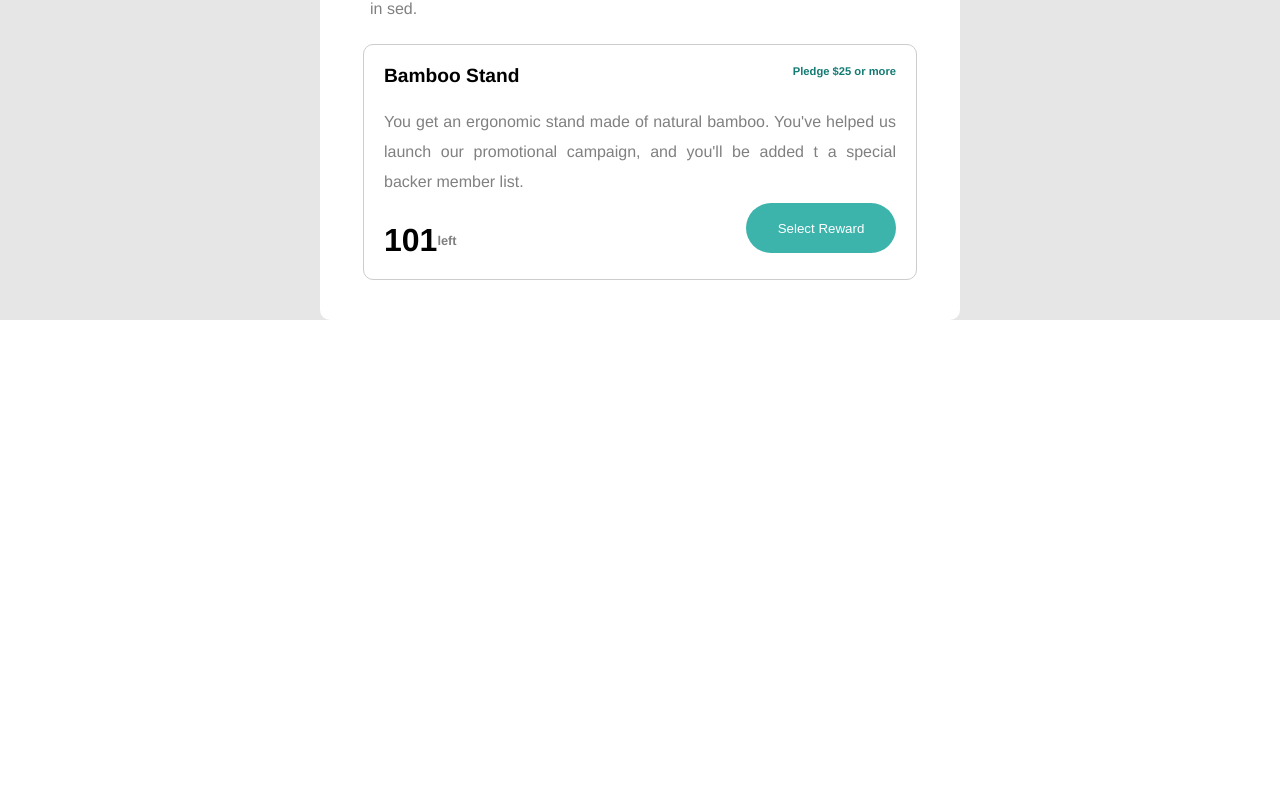
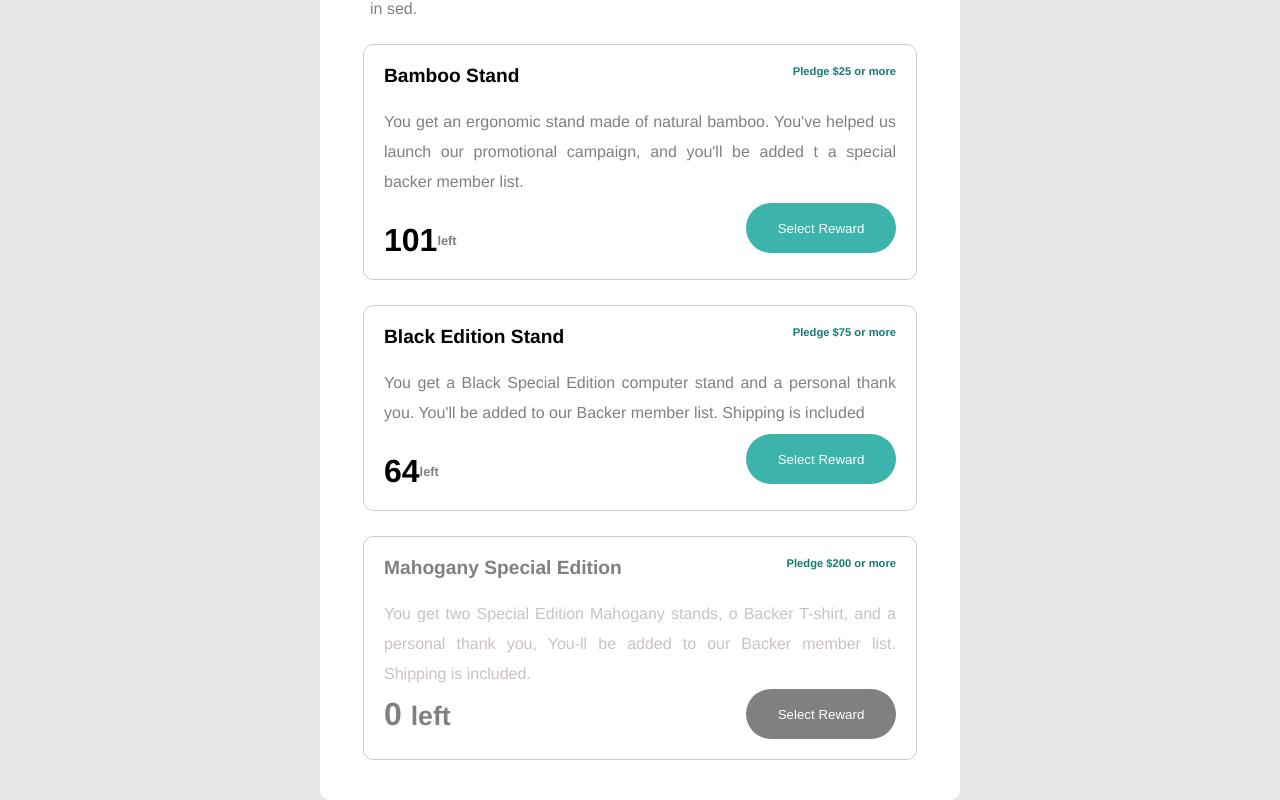
Before and after one commit to RodrigoVitor/crowdfunding, a Vue app: page / in a window 1280 px wide. Shown: the part 1085-1885 px from the top of the page. Before the commit the page ends 1405 px from the top, so only its background shows below. Built offline with nearby package versions, Linux system fonts and the light colour scheme.

Commit message:
finalizando front-end

```diff
--- a/src/components/About.vue
+++ b/src/components/About.vue
@@ -13,11 +13,36 @@
                     <button>Select Reward</button>
                 </div>
             </div>
+
+            <div class="component-blackEdition">
+                <h2>Black Edition Stand  <small>Pledge $75 or more</small></h2>
+                <p>You get a Black Special Edition computer stand and a personal thank you. You'll be added to our Backer member list. Shipping is included</p>
+                <div class="main">
+                    <h1>64 <small>left</small></h1>
+                    <button>Select Reward</button>
+                </div>
+            </div>
+
+            <div class="component-special">
+                <h2>Mahogany Special Edition  <small>Pledge $200 or more</small></h2>
+                <p>You get two Special Edition Mahogany stands, o Backer T-shirt, and a personal thank you, You-ll be added to our Backer member list. Shipping is included.</p>
+                <div class="main">
+                    <h1>0 <small>left</small></h1>
+                    <button>Select Reward</button>
+                </div>
+            </div>
         </div>
     </div>
 </template>
 
 <style scoped>
+/* Global */
+.main {
+    display:flex;
+    justify-content: space-between;
+    align-items: center;
+}
+/* --------- */
 .container {
     width:50%;
     margin: 20px auto auto auto;
@@ -45,37 +70,33 @@
     padding:20px;
     border-radius:10px
 }
-.component-bamboo > h2 {
+.component-bamboo > h2, .component-blackEdition > h2 {
     font-size:1.2rem;
     display:flex;
     justify-content: space-between;
 }
-.component-bamboo h2 > small {
+.component-bamboo h2 > small, .component-blackEdition h2 > small {
     font-size:0.7rem;
     color:hsl(176, 72%, 28%)
 }
-.component-bamboo > p {
+.component-bamboo > p, .component-blackEdition > p {
     text-align: justify;
     font-size:1rem;
     margin-top:20px;
     color:gray;
     line-height:30px
 }
-.component-bamboo h1 {
+.component-bamboo h1, .component-blackEdition h1 {
     display:flex;
     align-items: center;
     margin-top:25px
 }
-.component-bamboo h1 > small {
+.component-bamboo h1 > small, .component-blackEdition h1 > small {
     font-size:.8rem;
     color:gray
 }
-.main {
-    display:flex;
-    justify-content: space-between;
-    align-items: center;
-}
-.component-bamboo button {
+
+.component-bamboo button ,.component-blackEdition button {
     width:150px;
     height:50px;
     background-color: hsl(176, 50%, 47%);
@@ -92,14 +113,14 @@
         text-align:left
     }
     /* component-bamboo */
-    .component-bamboo {
+    .component-bamboo, .component-blackEdition {
         width:60%;
     }
-    .component-bamboo > h2 {
+    .component-bamboo > h2, .component-blackEdition > h2 {
         display:flex;
         flex-direction: column;
     }
-    .component-bamboo > p {
+    .component-bamboo > p, .component-blackEdition > p {
         text-align: left;
         line-height:20px
     }
@@ -107,5 +128,57 @@
         display:flex;
         flex-direction: column;
     }
+    .component-blackEdition button, .component-bamboo button {
+        width:140px;
+        height:40px;
+    }
+}
+
+/* component-blackEdition */
+.component-blackEdition{
+    border:1px solid #ccc;
+    width:80%;
+    margin: 25px auto auto auto;
+    padding:20px;
+    border-radius:10px
+}
+
+/* component-blackEdition */
+.component-special{
+    border:1px solid #ccc;
+    width:80%;
+    margin: 25px auto auto auto;
+    padding:20px;
+    border-radius:10px
+}
+.component-special > h2 {
+    font-size:1.2rem;
+    display:flex;
+    justify-content: space-between;
+    color:gray;
+    font-weight:bold
+}
+.component-special h2 > small {
+    font-size:0.7rem;
+    color:hsl(176, 72%, 28%)
+}
+.component-special > p {
+    text-align: justify;
+    font-size:1rem;
+    margin-top:20px;
+    color:rgb(202, 194, 194);
+    line-height:30px;
+}
+.component-special button {
+   width:150px;
+    height:50px;
+    background-color: gray;
+    color:white;
+    border:none;
+    border-radius:25px;
+    cursor:pointer;
+}
+.component-special div > h1 {
+    color:gray
 }
 </style>
```
